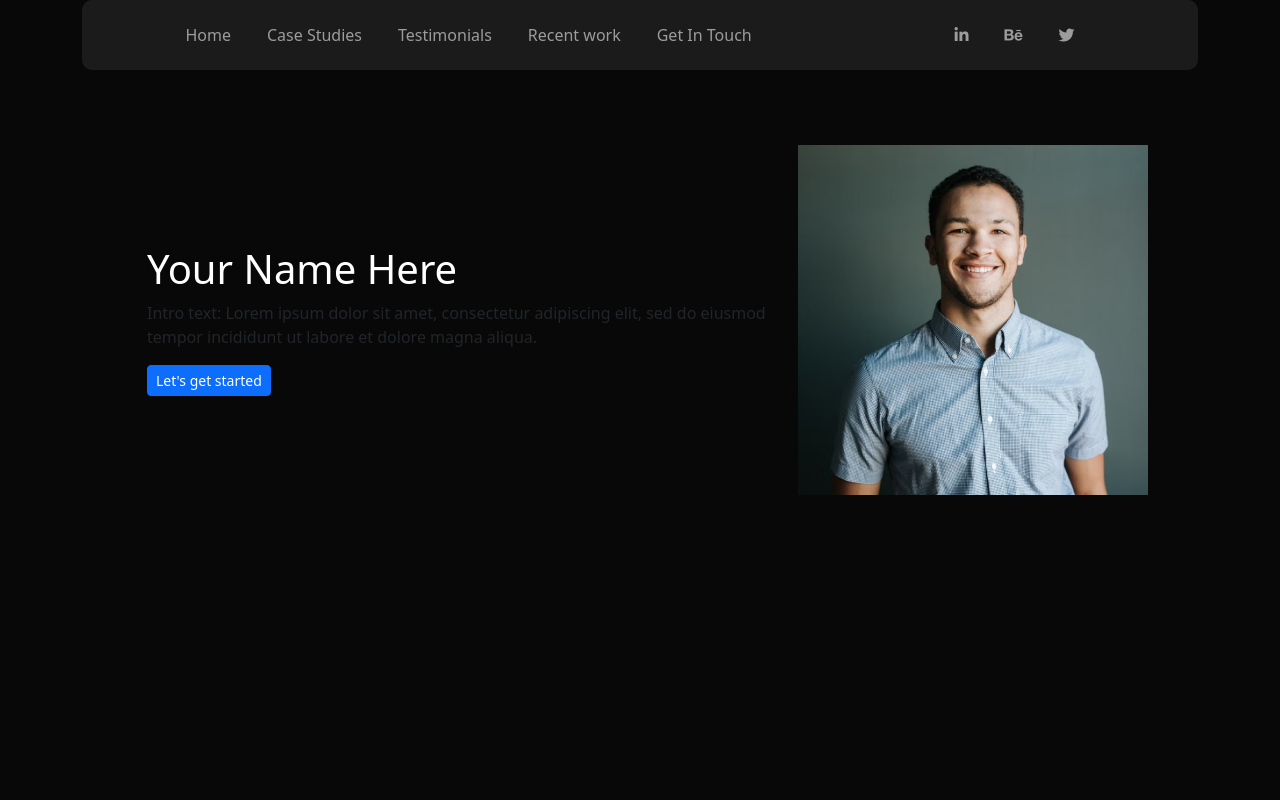
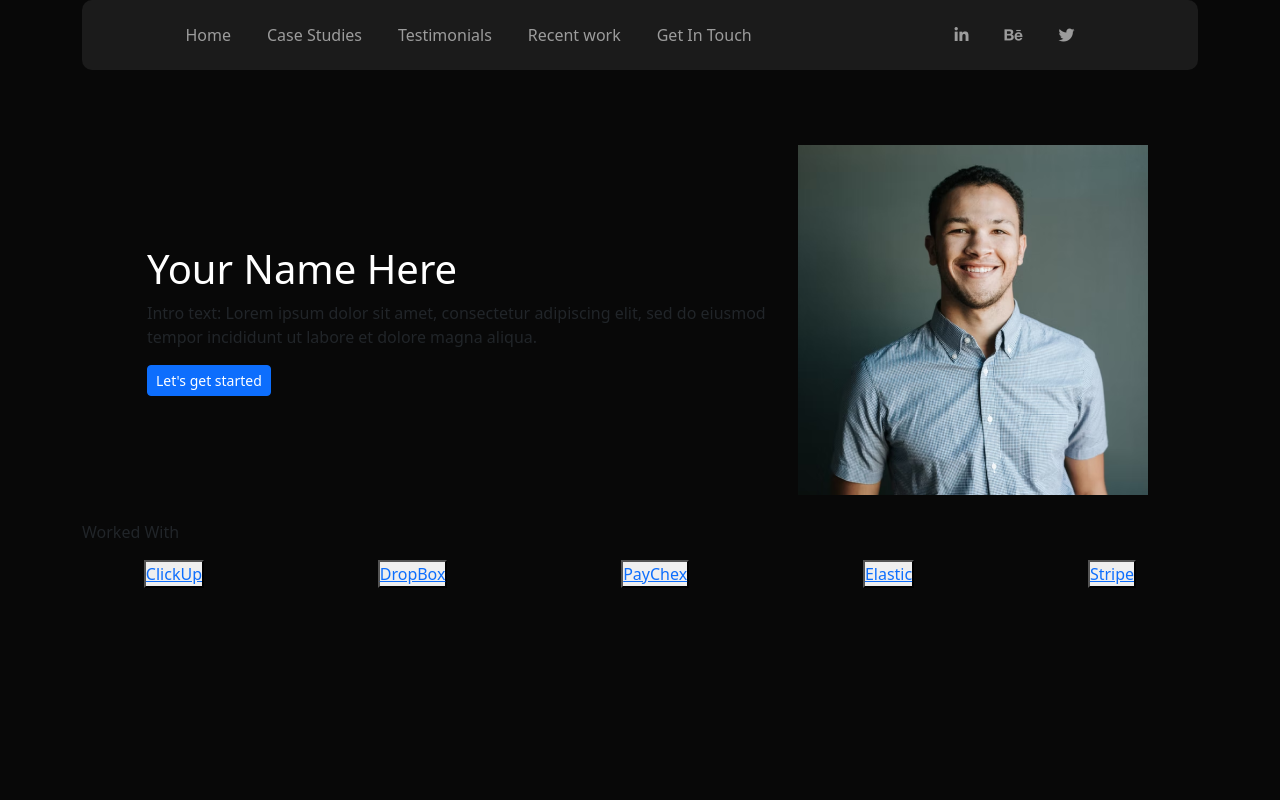
Before and after one commit to mizanur1326/figmaToHtml, a PHP site: page / in a window 1280 px wide. Run offline with PHP 8.4, Linux system fonts and the light colour scheme; some libraries are stand-ins or nearby versions.

Commit message:
changes hero section

```diff
--- a/personal_portfolio/index.html
+++ b/personal_portfolio/index.html
@@ -5,7 +5,10 @@
   <meta name="viewport" content="width=device-width, initial-scale=1.0">
   <link rel="stylesheet" href="style.css" />
   <link href="https://cdn.jsdelivr.net/npm/bootstrap@5.2.3/dist/css/bootstrap.min.css" rel="stylesheet" integrity="sha384-rbsA2VBKQhggwzxH7pPCaAqO46MgnOM80zW1RWuH61DGLwZJEdK2Kadq2F9CUG65" crossorigin="anonymous">
-  <script src="https://kit.fontawesome.com/74bd3f5679.js" crossorigin="anonymous"></script>
+  <link rel="preconnect" href="https://fonts.googleapis.com">
+  <link rel="preconnect" href="https://fonts.gstatic.com" crossorigin>
+  <link href="https://fonts.googleapis.com/css2?family=IBM+Plex+Mono:wght@400;700&family=Raleway:wght@700;800&display=swap" rel="stylesheet">
+
   <title>Personal Portfolio Website</title>
 </head>
 <body>
@@ -71,11 +74,29 @@
         </div>
       </div>
     </div>
+
+    <!-- Brands Start -->
+    <div class="container">
+      <div class="row">
+         <p>Worked With</p>
+      </div>
+      <div class="row">
+        <div class="brands">
+          <div class=""><button><a href="#">ClickUp</a></button></div>
+          <div class=""><button><a href="#">DropBox</a></button></div>
+          <div class=""><button><a href="#">PayChex</a></button></div>
+          <div class=""><button><a href="#">Elastic</a></button></div>
+          <div class=""><button><a href="#">Stripe</a></button></div>
+        </div>
+      </div>
+    </div>
+    <!-- Brands End -->
     <!-- Hero Section End -->
   </div>
   <!-- Home End -->
 
 
   <script src="https://cdn.jsdelivr.net/npm/bootstrap@5.2.3/dist/js/bootstrap.bundle.min.js" integrity="sha384-kenU1KFdBIe4zVF0s0G1M5b4hcpxyD9F7jL+jjXkk+Q2h455rYXK/7HAuoJl+0I4" crossorigin="anonymous"></script>
+  <script src="https://kit.fontawesome.com/74bd3f5679.js" crossorigin="anonymous"></script>
 </body>
 </html>
--- a/personal_portfolio/style.css
+++ b/personal_portfolio/style.css
@@ -1,3 +1,7 @@
+    /* Font Used in website*/
+    /* font-family: 'IBM Plex Mono', monospace; */
+    /* font-family: 'Raleway', sans-serif; */
+
 *{
     margin: 0px;
     padding: 0px;
@@ -29,3 +33,9 @@
 .heroMain h1{
     color: #fff;
 }
+.brands{
+    display: flex;
+    gap: 50px;
+    align-items: center;
+    justify-content: space-around;
+}
```
